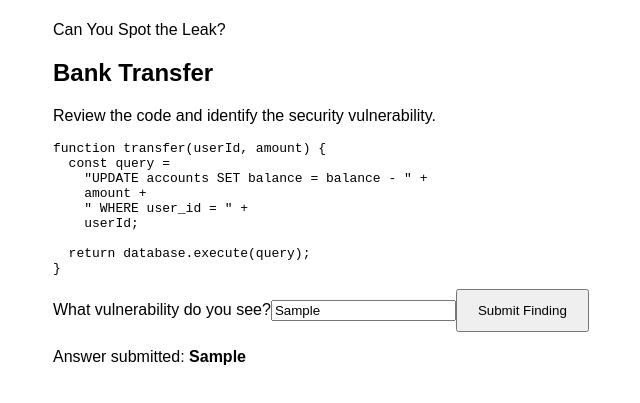
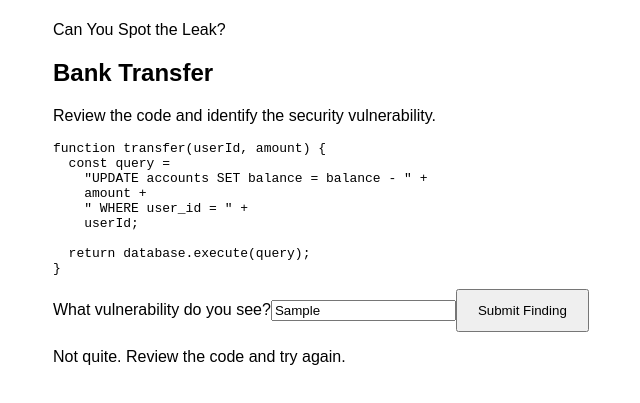
Before and after one commit to Poojasri08/logic-leak-v2, a React app in the folder frontend/: page / in a window 1280 px wide. Both pictures are taken after typing "Sample" into the empty fields and a click on the button "Submit Finding". Shown: the part 139-542 px from the top of the page, without its empty margins (137-777 px from the left). Built offline with nearby package versions, Linux system fonts and the light colour scheme; the HTML template or start-up script is replaced by a standard one.

Commit message:
feat: add challenge answer validation

```diff
--- a/frontend/src/pages/Challenge.jsx
+++ b/frontend/src/pages/Challenge.jsx
@@ -2,17 +2,34 @@ import { useState } from "react"
 
 function Challenge() {
   const [answer, setAnswer] = useState("")
-  const [submitted, setSubmitted] = useState(false)
+  const [result, setResult] = useState(null)
+
+  const correctAnswers = [
+    "sql injection",
+    "sql injection vulnerability",
+    "injection",
+  ]
 
   function handleSubmit(event) {
     event.preventDefault()
-    setSubmitted(true)
+
+    const normalizedAnswer = answer.trim().toLowerCase()
+
+    if (!normalizedAnswer) {
+      setResult("Please enter your finding.")
+      return
+    }
+
+    if (correctAnswers.includes(normalizedAnswer)) {
+      setResult("Correct. You spotted the vulnerability.")
+    } else {
+      setResult("Not quite. Review the code and try again.")
+    }
   }
 
   return (
     <main>
       <h1>Challenge 01</h1>
-
       <p>Can You Spot the Leak?</p>
 
       <section>
@@ -50,11 +67,7 @@ function Challenge() {
           <button type="submit">Submit Finding</button>
         </form>
 
-        {submitted && (
-          <p>
-            Answer submitted: <strong>{answer}</strong>
-          </p>
-        )}
+        {result && <p>{result}</p>}
       </section>
     </main>
   )
```
